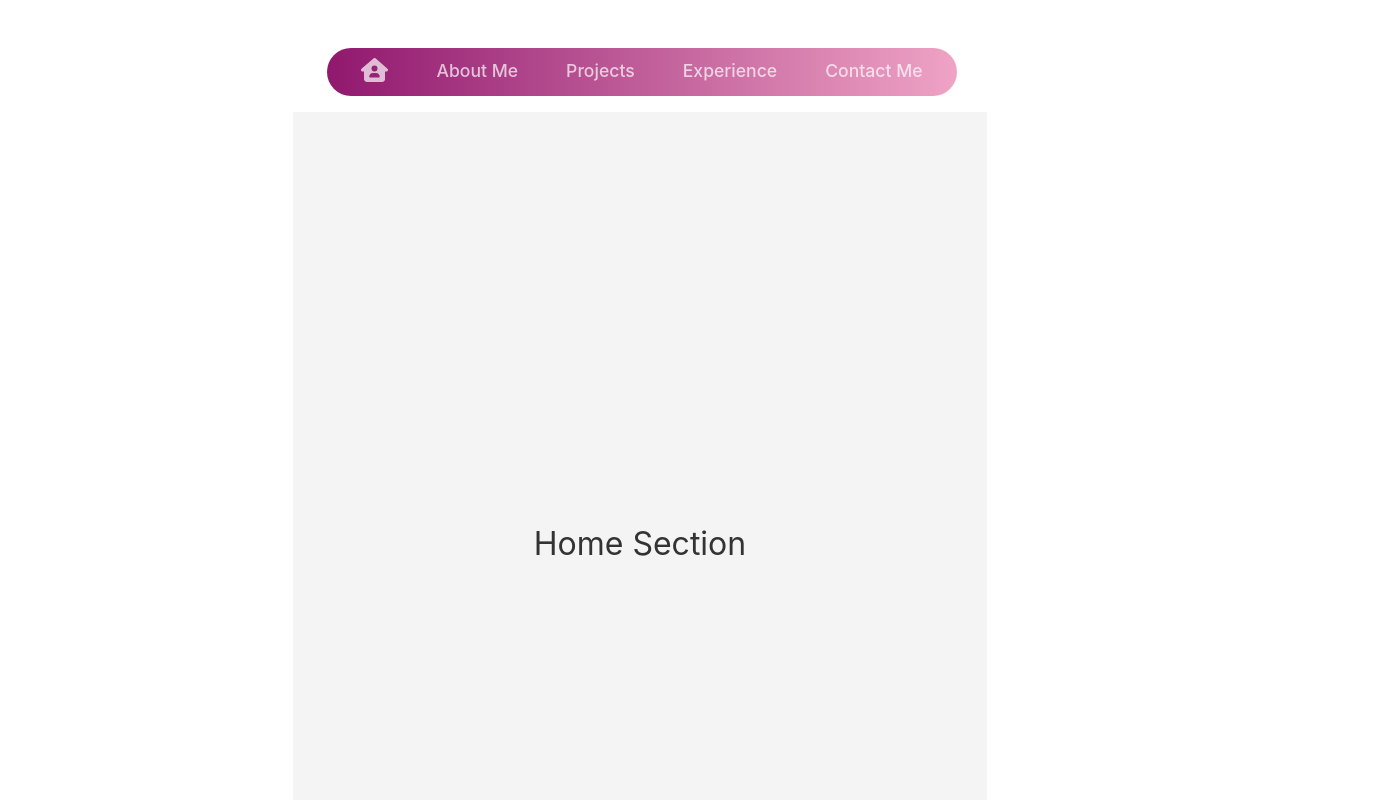
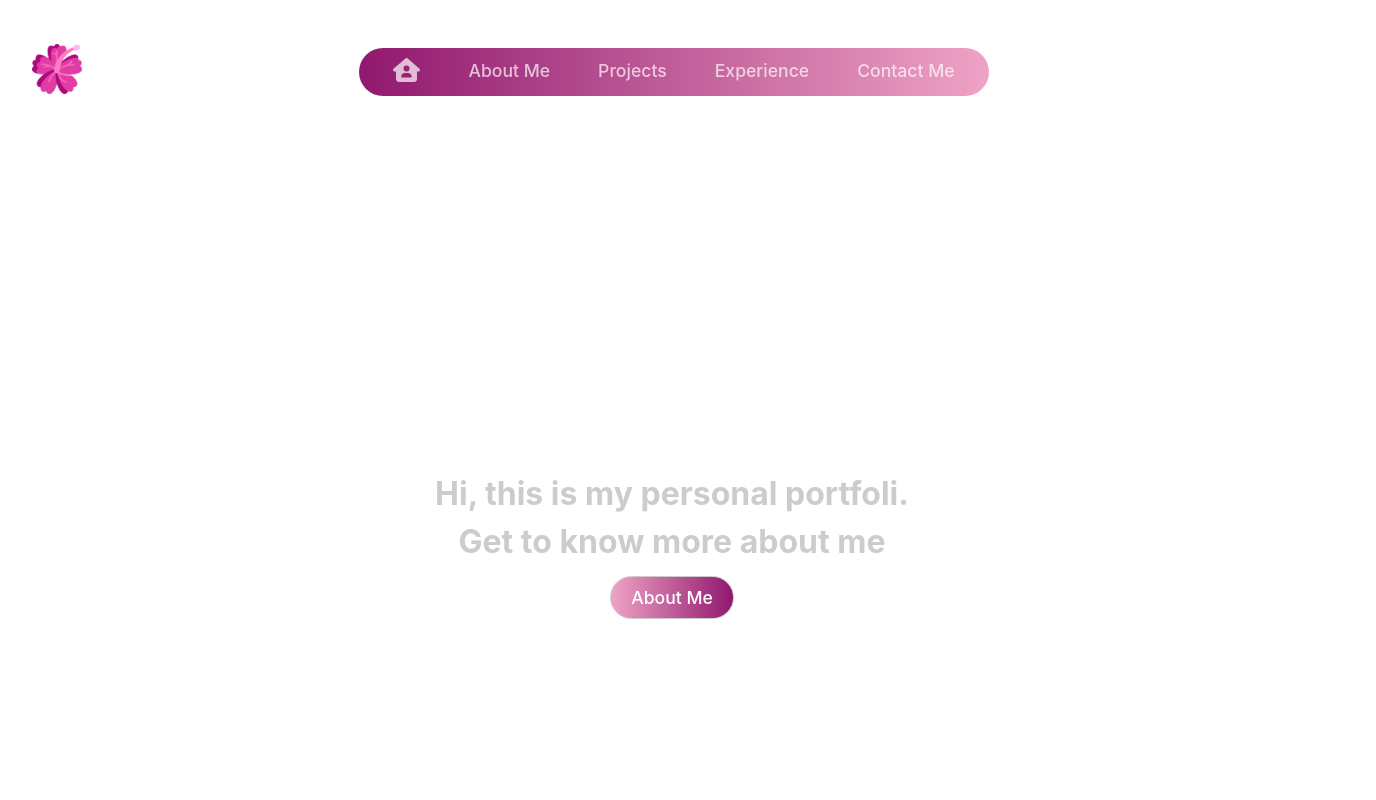
Before and after one commit to sajaa45/portfolio, a React (Vite) app: page / in a window 1280 px wide. Shown: the top 800 px of the page, 1376 px wide, since content can reach past the window. Built offline with nearby package versions, Linux system fonts and the light colour scheme.

Commit message:
home done

```diff
--- a/src/App.css
+++ b/src/App.css
@@ -38,9 +38,3 @@ html {
   color: white;
   padding: 2rem;
 }
-
-#home { background-color: #f4f4f4; color: #333; }
-#about { background-color: #eaeaea; color: #333; }
-#projects { background-color: #ddd; color: #333; }
-#experience { background-color: #ddd; color: #333; }
-#contact { background-color: #ccc; color: #333; }
--- a/src/App.tsx
+++ b/src/App.tsx
@@ -1,13 +1,13 @@
 import React from "react";
 import "./App.css";
+import Home from "./components/Home";
 import Navbar from "./components/Navbar";
-
 const App: React.FC = () => {
   return (
     <div className="App">
       <Navbar />
       <section id="home" className="section">
-        Home Section
+        <Home rows={7} cols={9} />
       </section>
       <section id="about" className="section">
         About Me Section
--- /dev/null
+++ b/src/components/Home.css
@@ -0,0 +1,59 @@
+.matrix {
+    display: grid;
+    grid-template-columns: repeat(9, 150px); /* 9 equal columns */
+    grid-template-rows: repeat(7, 100px); /* 7 equal rows */
+    gap: 0.8px;
+}
+
+.line {
+    width: 150px;
+    height: 100px;
+    border-left: 0.8px solid rgba(255, 255, 255, 0.2)
+;
+    border-top: 0.8px solid rgba(255, 255, 255, 0.2)
+;
+}
+
+/* Add right border to last column */
+.line:nth-child(n) {
+    border-right: 0.8px solid rgba(255, 255, 255, 0.2)
+    ;
+}
+
+/* Add bottom border to last row */
+.line:nth-child(n +1) {
+    border-bottom: 0.8px solid rgba(255, 255, 255, 0.2);
+    ;
+}
+
+/* Special cell styling */
+.special-cell {
+    border: none;
+    display: flex;
+    flex-direction: column;
+    justify-content: center;
+    align-items: center;
+    flex-wrap: wrap;
+    font-weight: bold;
+    color: #ccc;
+    grid-column: span 7; /* Spans 7 columns */
+    grid-row: span 3; /* Spans 3 rows */
+    text-align: center;
+}
+
+button {
+    padding: 10px 20px;
+    border-radius: 50px;
+    background: linear-gradient(to left, #90186E, #EFA3C5); /* Original gradient */
+    font-size: 1.1rem;
+    color: white;
+    border: 1px solid #ccc;
+    cursor: pointer;
+    transition: transform 0.2s ease-in-out, background 0.5s ease-in-out; /* Transition for background */
+    margin-top: 10px; /* Add space between text and button */
+}
+
+/* Hover effect - reverse the gradient colors */
+button:hover {
+    background: linear-gradient(to left,  #90186E,#A3337F);
+}
--- /dev/null
+++ b/src/components/Home.tsx
@@ -0,0 +1,38 @@
+import React from "react";
+import "./Home.css"; // Import the CSS file
+
+// Define the type for the props
+interface HomeProps {
+  rows: number;
+  cols: number;
+}
+
+const Home: React.FC<HomeProps> = ({ rows, cols }) => {
+  return (
+    <div className="matrix">
+      {Array.from({ length: rows * cols }).map((_, index) => {
+        const rowIndex = Math.floor(index / cols);
+        const colIndex = index % cols;
+
+        // Define the special area range
+        if (rowIndex > 1 && rowIndex < 5 && colIndex >= 1 && colIndex < 8) {
+          if (rowIndex === 2 && colIndex === 1) {
+            return (
+              <div key={`${rowIndex}-${colIndex}`} className="special-cell">
+                Hi, this is my personal portfoli.
+                <br />
+                Get to know more about me
+                <button>About Me</button>
+              </div>
+            );
+          }
+          return null; // Remove extra rendering instead of using display: "none"
+        }
+
+        return <div key={`${rowIndex}-${colIndex}`} className="line"></div>;
+      })}
+    </div>
+  );
+};
+
+export default Home;
--- a/src/components/Navbar.css
+++ b/src/components/Navbar.css
@@ -15,7 +15,6 @@
   .logo-container {
     position: absolute; /* Make the logo absolutely positioned */
     left: 0rem;
-    transform: translateX(-800%);
     flex-shrink: 0; /* Prevents logo from shrinking */
   }
 
@@ -25,7 +24,7 @@
     height: auto;
   }
 
-  /* Navbar list (menu items) */
+  /* Navbar list */
   .navbar-list {
     list-style: none;
     display: flex;
```
